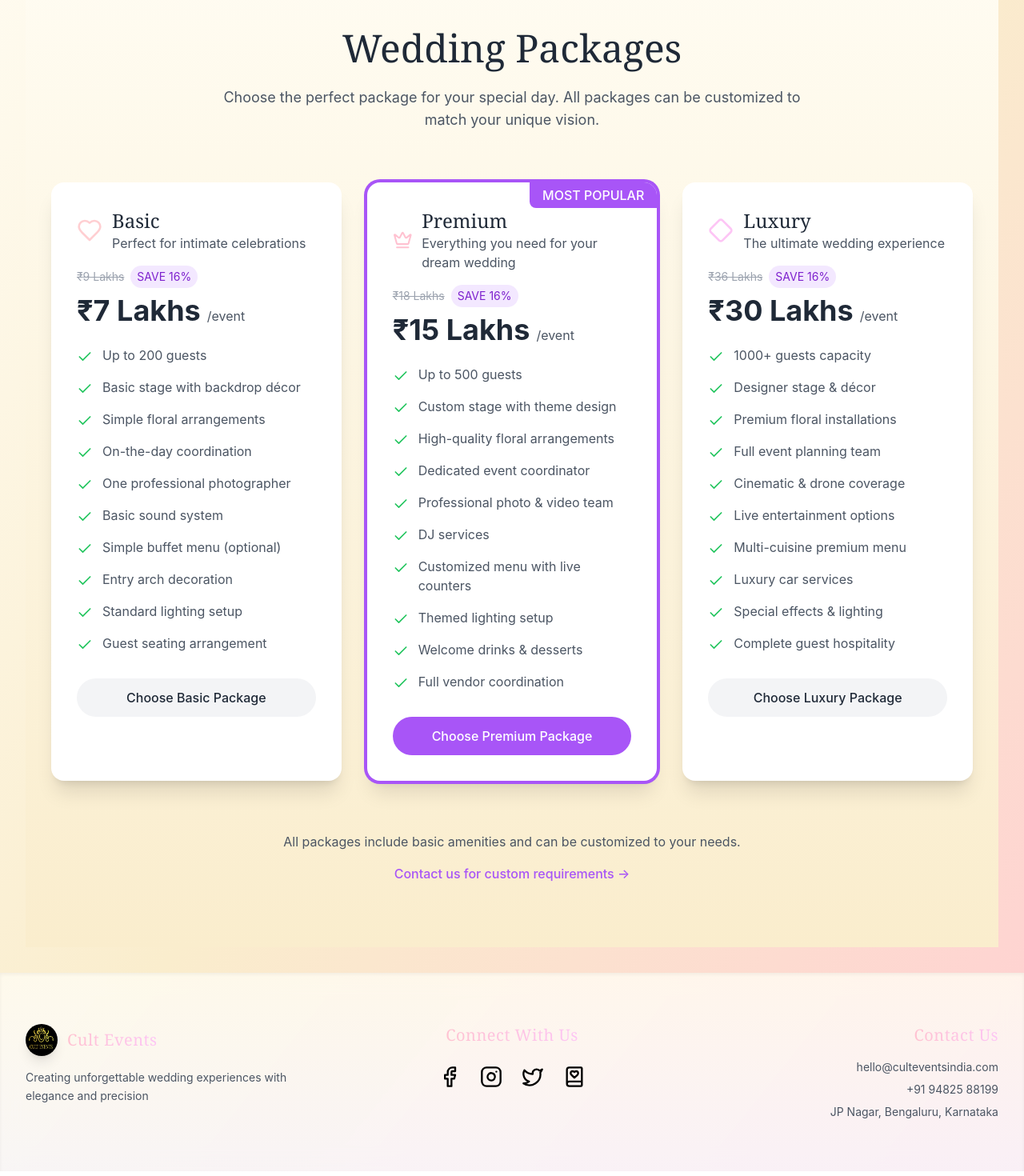
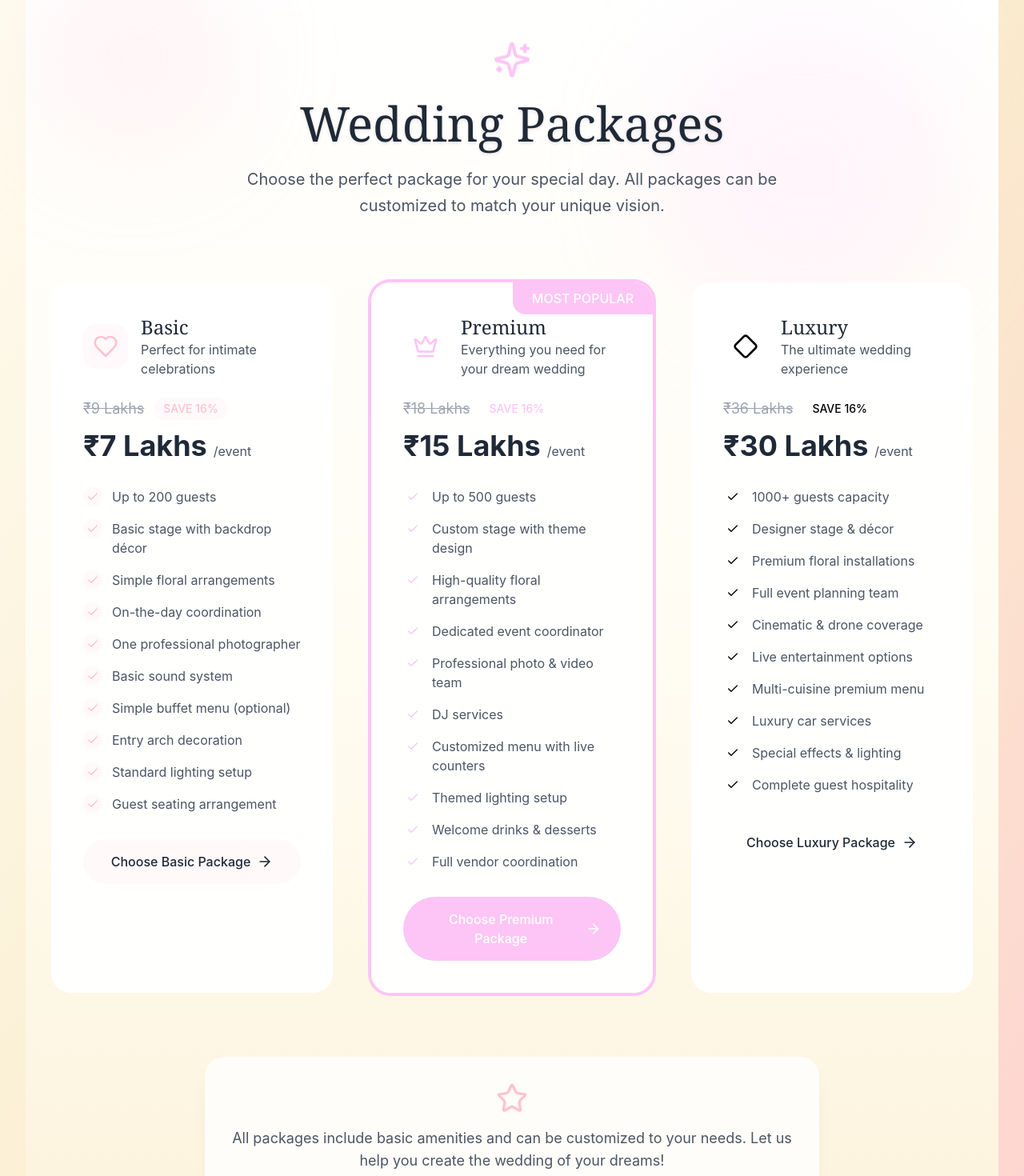
Before and after one commit to CodeWithPrat/Wedding_Planner_UI, a React (Create React App) app in the folder home/: page /packages in a window 1280 px wide. Shown: the part 140-1610 px from the top of the page at 80% size. Built offline with nearby package versions, Linux system fonts and the light colour scheme.

Commit message:
Update Packageplan.js

```diff
--- a/home/src/Components/PackagePlans/Packageplan.js
+++ b/home/src/Components/PackagePlans/Packageplan.js
@@ -1,7 +1,9 @@
-import React from 'react';
-import { Check, Heart, Crown, Diamond} from 'lucide-react';
+import React, { useState } from 'react';
+import { Check, Heart, Crown, Diamond, Sparkles, ArrowRight, Star } from 'lucide-react';
 
 const Packages = () => {
+  const [hoveredPackage, setHoveredPackage] = useState(null);
+
   const packages = [
     {
       name: "Basic",
@@ -21,7 +23,7 @@ const Packages = () => {
         "Standard lighting setup",
         "Guest seating arrangement"
       ],
-      color: "#ffcfd2",
+      color: "accent1",
       icon: Heart
     },
     {
@@ -43,7 +45,7 @@ const Packages = () => {
         "Welcome drinks & desserts",
         "Full vendor coordination"
       ],
-      color: "#ffc2d1",
+      color: "accent2",
       icon: Crown
     },
     {
@@ -64,95 +66,125 @@ const Packages = () => {
         "Special effects & lighting",
         "Complete guest hospitality"
       ],
-      color: "#fdc5f5",
+      color: "secondary",
       icon: Diamond
     }
   ];
 
   return (
-    <div className="min-h-screen bg-gradient-to-b from-[#fffcf2] to-[#faedcd] py-20">
-      <div className="max-w-7xl mx-auto px-4 sm:px-6 lg:px-8">
-        {/* Header Section */}
-        <div className="text-center mb-16">
-          <h1 className="text-4xl md:text-5xl font-serif text-gray-800 mb-6">
+    <div className="min-h-screen bg-gradient-to-b from-background-50 via-background-100 to-primary-light">
+      {/* Decorative Elements */}
+      <div className="absolute inset-0 overflow-hidden pointer-events-none">
+        <div className="absolute top-20 left-10 w-64 h-64 bg-accent1-light/20 rounded-full blur-3xl animate-float" />
+        <div className="absolute top-40 right-20 w-96 h-96 bg-accent2-light/20 rounded-full blur-3xl animate-float" />
+      </div>
+
+      <div className="relative max-w-7xl mx-auto px-4 sm:px-6 lg:px-8 py-24">
+        {/* Enhanced Header Section */}
+        <div className="text-center mb-20 animate-fade-in-down">
+          <div className="flex justify-center mb-6">
+            <Sparkles className="w-12 h-12 text-accent2 animate-bounce-subtle" />
+          </div>
+          <h1 className="text-5xl md:text-6xl font-serif text-gray-800 mb-6 text-shadow">
             Wedding Packages
           </h1>
-          <p className="text-lg text-gray-600 max-w-3xl mx-auto">
+          <p className="text-xl text-gray-600 max-w-3xl mx-auto leading-relaxed">
             Choose the perfect package for your special day. All packages can be customized to match your unique vision.
           </p>
         </div>
 
-        {/* Packages Grid */}
-        <div className="grid grid-cols-1 md:grid-cols-3 gap-8">
+        {/* Enhanced Packages Grid */}
+        <div className="grid grid-cols-1 lg:grid-cols-3 gap-8 lg:gap-12">
           {packages.map((pkg, index) => (
             <div
               key={index}
-              className={`relative rounded-2xl bg-white shadow-xl transition-all duration-300 hover:shadow-2xl
-                         transform hover:-translate-y-1 overflow-hidden
-                         ${pkg.isPopular ? 'ring-4 ring-purple-500' : ''}`}
+              className={`relative rounded-3xl bg-white/90 backdrop-blur-sm transition-all duration-400
+                         hover:shadow-soft-2xl transform hover:-translate-y-2 overflow-hidden
+                         ${pkg.isPopular ? 'ring-4 ring-accent2' : ''}
+                         animate-slide-in-up`}
+              style={{ animationDelay: `${index * 100}ms` }}
+              onMouseEnter={() => setHoveredPackage(index)}
+              onMouseLeave={() => setHoveredPackage(null)}
             >
               {pkg.isPopular && (
-                <div className="absolute top-0 right-0 bg-purple-500 text-white px-4 py-1 rounded-bl-lg font-medium">
+                <div className="absolute top-0 right-0 bg-accent2 text-white px-6 py-2 rounded-bl-2xl font-medium animate-pulse-subtle">
                   MOST POPULAR
                 </div>
               )}
 
-              <div className="p-8">
+              <div className="p-8 lg:p-10">
                 {/* Package Header */}
-                <div className="flex items-center mb-4">
-                  <pkg.icon className="w-8 h-8 mr-3" style={{ color: pkg.color }} />
-                  <div>
+                <div className="flex items-center mb-6">
+                  <div className={`p-3 rounded-2xl bg-${pkg.color}/10`}>
+                    <pkg.icon className={`w-8 h-8 text-${pkg.color}`} />
+                  </div>
+                  <div className="ml-4">
                     <h3 className="text-2xl font-serif text-gray-800">{pkg.name}</h3>
                     <p className="text-gray-600">{pkg.subtitle}</p>
                   </div>
                 </div>
 
-                {/* Pricing */}
-                <div className="mb-6">
-                  <div className="flex items-baseline">
-                    <span className="text-gray-400 line-through text-sm">₹{pkg.originalPrice}</span>
-                    <span className="ml-2 bg-purple-100 text-purple-700 px-2 py-1 rounded-full text-sm">
+                {/* Enhanced Pricing */}
+                <div className="mb-8">
+                  <div className="flex items-center gap-3">
+                    <span className="text-gray-400 line-through text-lg">₹{pkg.originalPrice}</span>
+                    <span className={`bg-${pkg.color}/10 text-${pkg.color} px-3 py-1 rounded-full text-sm font-medium`}>
                       SAVE {pkg.savePercent}%
                     </span>
                   </div>
-                  <div className="flex items-baseline mt-2">
+                  <div className="flex items-baseline mt-3">
                     <span className="text-4xl font-bold text-gray-800">₹{pkg.price}</span>
                     <span className="text-gray-600 ml-2">/event</span>
                   </div>
                 </div>
 
-                {/* Features List */}
+                {/* Enhanced Features List */}
                 <ul className="space-y-4 mb-8">
                   {pkg.features.map((feature, idx) => (
-                    <li key={idx} className="flex items-start">
-                      <Check className="w-5 h-5 text-green-500 mt-1 mr-3 flex-shrink-0" />
+                    <li
+                      key={idx}
+                      className={`flex items-start transition-all duration-300
+                                ${hoveredPackage === index ? 'transform translate-x-2' : ''}`}
+                    >
+                      <div className={`p-1 rounded-full bg-${pkg.color}/10 mr-3`}>
+                        <Check className={`w-4 h-4 text-${pkg.color}`} />
+                      </div>
                       <span className="text-gray-600">{feature}</span>
                     </li>
                   ))}
                 </ul>
 
-                {/* CTA Button */}
+                {/* Enhanced CTA Button */}
                 <button
-                  className={`w-full py-3 px-6 rounded-full font-medium transition-all duration-300
+                  className={`w-full py-4 px-6 rounded-full font-medium transition-all duration-300
+                             flex items-center justify-center group
                              ${pkg.isPopular
-                               ? 'bg-purple-500 text-white hover:bg-purple-600'
-                               : 'bg-gray-100 text-gray-800 hover:bg-gray-200'}`}
+                               ? `bg-${pkg.color} text-white hover:bg-${pkg.color}-dark`
+                               : `bg-${pkg.color}/10 text-gray-800 hover:bg-${pkg.color}/20`}`}
                 >
                   Choose {pkg.name} Package
+                  <ArrowRight className="ml-2 w-5 h-5 transform group-hover:translate-x-1 transition-transform" />
                 </button>
               </div>
             </div>
           ))}
         </div>
 
-        {/* Additional Information */}
-        <div className="mt-16 text-center">
-          <p className="text-gray-600 mb-4">
-            All packages include basic amenities and can be customized to your needs.
-          </p>
-          <button className="text-purple-500 hover:text-purple-600 font-medium transition-colors duration-300">
-            Contact us for custom requirements →
-          </button>
+        {/* Enhanced Additional Information */}
+        <div className="mt-20 text-center animate-fade-in-up">
+          <div className="max-w-3xl mx-auto bg-white/80 backdrop-blur-sm rounded-3xl p-8 shadow-soft-xl">
+            <Star className="w-10 h-10 text-accent1 mx-auto mb-4 animate-float" />
+            <p className="text-lg text-gray-600 mb-6">
+              All packages include basic amenities and can be customized to your needs.
+              Let us help you create the wedding of your dreams!
+            </p>
+            <button className="inline-flex items-center px-8 py-3 rounded-full bg-accent1/10 text-accent1
+                             hover:bg-accent1 hover:text-white font-medium transition-all duration-300
+                             transform hover:-translate-y-1">
+              Contact us for custom requirements
+              <ArrowRight className="ml-2 w-5 h-5" />
+            </button>
+          </div>
         </div>
       </div>
     </div>
```
